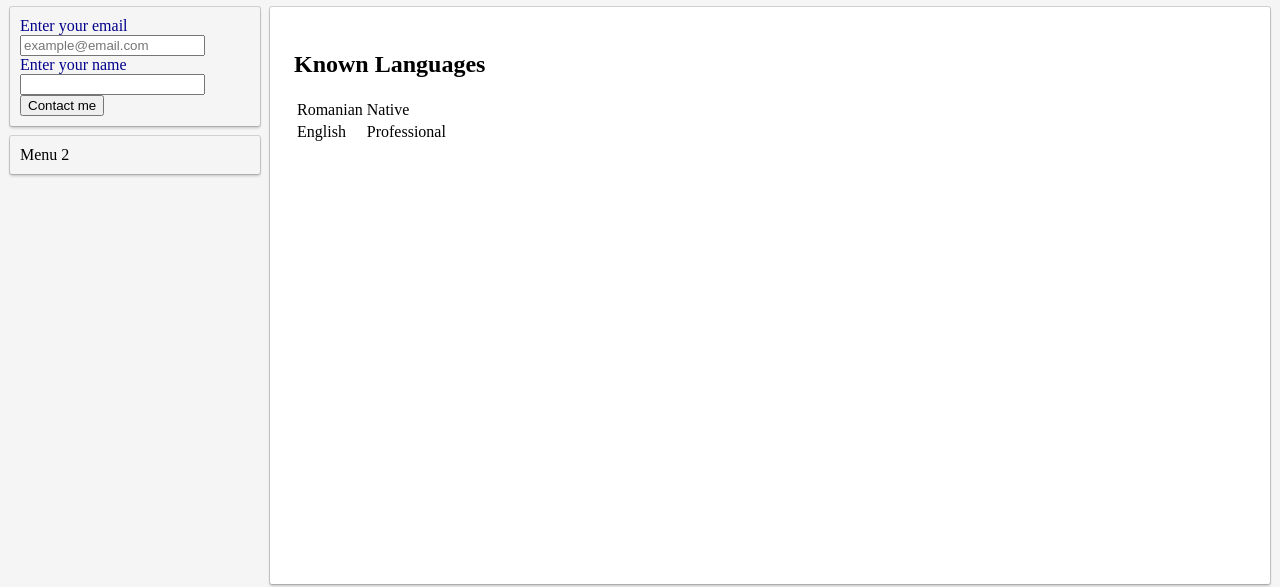
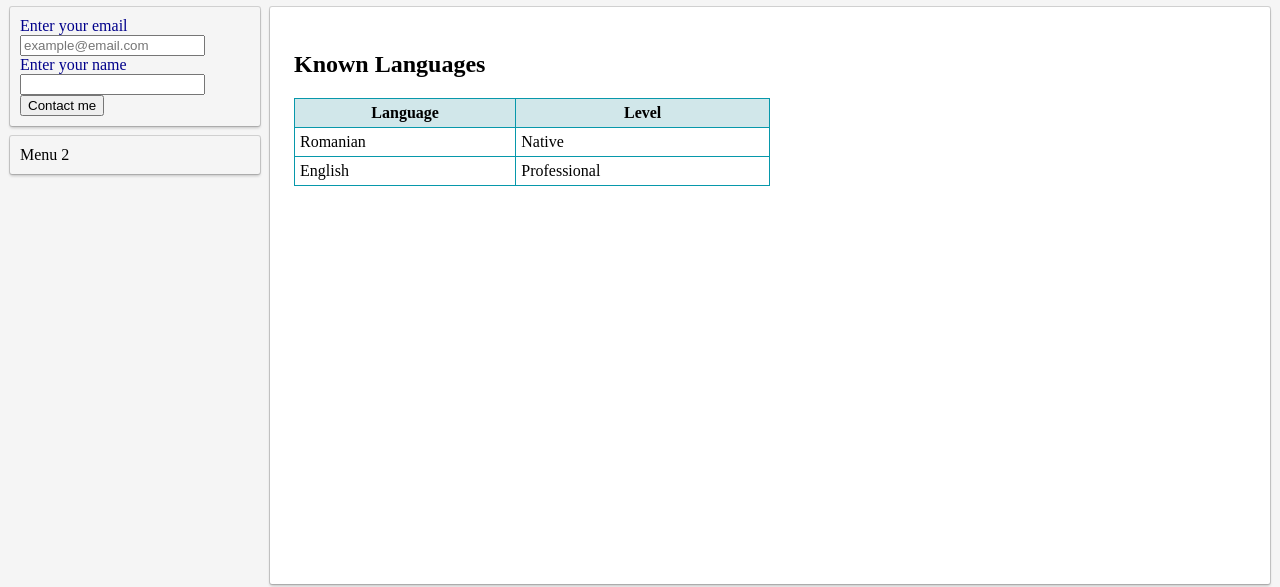
Before and after one commit to rroxana13/rroxana13.github.io, a plain HTML site: page index.html in a window 1280 px wide. Both pictures are taken after a click on the link "Languages". Shown: the part 161-748 px from the top of the page. Drawn offline with Linux system fonts and the light colour scheme.

Commit message:
css for table

```diff
--- a/index.html
+++ b/index.html
@@ -72,6 +72,10 @@
         <div id="languages" class="page">
           <h2>Known Languages</h2>
           <table>
+            <tr>
+              <th>Language</th>
+              <th>Level</th>
+            </tr>
             <tr>
               <td>Romanian</td>
               <td>Native</td>
--- a/style.css
+++ b/style.css
@@ -159,3 +159,19 @@ footer a {
 footer a:hover {
   background-color: #0798ab;
 }
+
+#languages table {
+  width: 50%;
+  min-width: 330px;
+  border-collapse: collapse;
+}
+
+#languages table th,
+#languages table td {
+  border: 1px solid #0798ab;
+  padding: 5px;
+}
+
+th {
+  background: #d1e7ea;
+}
```
